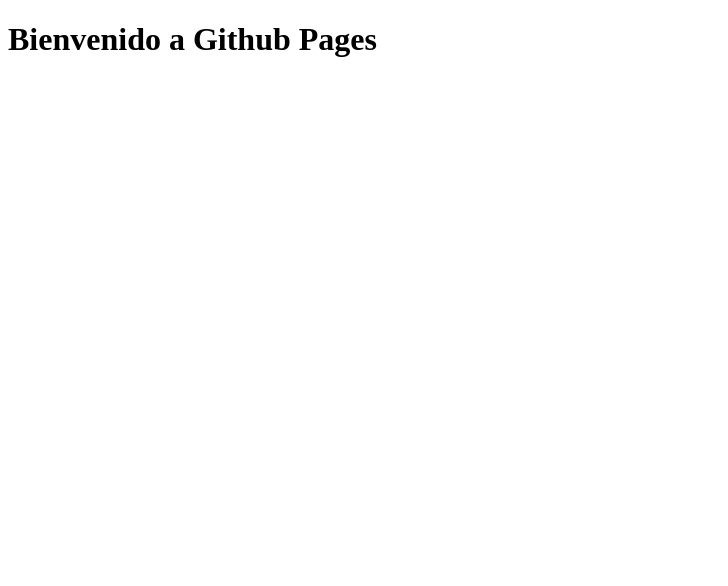
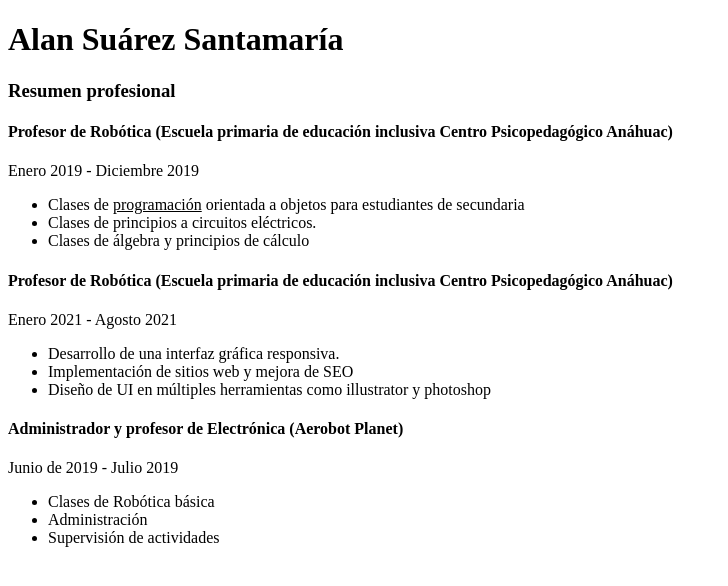
Before and after one commit to AlnSuarez/laboratorio1, a plain HTML site: page index.html in a window 1280 px wide. Shown: the whole page, without its empty margins (0-728 px from the left). Drawn offline with Linux system fonts and the light colour scheme.

Commit message:
added changes to index

```diff
--- a/index.html
+++ b/index.html
@@ -1,12 +1,63 @@
 <!DOCTYPE html>
 <html lang="en">
-<head>
-    <meta charset="UTF-8">
-    <meta http-equiv="X-UA-Compatible" content="IE=edge">
-    <meta name="viewport" content="width=device-width, initial-scale=1.0">
+  <head>
+    <meta charset="UTF-8" />
+    <meta http-equiv="X-UA-Compatible" content="IE=edge" />
+    <meta name="viewport" content="width=device-width, initial-scale=1.0" />
     <title>Document</title>
-</head>
-<body>
-    <h1>Bienvenido a Github Pages</h1>
-</body>
+  </head>
+  <body>
+    <header>
+      <h1>Alan Suárez Santamaría</h1>
+      <h3>Resumen profesional</h3>
+    </header>
+    <nav></nav>
+    <main>
+      <div>
+        <h4>
+          Profesor de Robótica (Escuela primaria de educación inclusiva Centro
+          Psicopedagógico Anáhuac)
+        </h4>
+      </div>
+      <p>Enero 2019 - Diciembre 2019</p>
+      <ul>
+        <li>
+          Clases de
+          <span style="text-decoration: underline">programación</span> orientada
+          a objetos para estudiantes de secundaria
+        </li>
+        <li>Clases de principios a circuitos eléctricos.</li>
+        <li>Clases de álgebra y principios de cálculo</li>
+      </ul>
+
+      <div>
+        <h4>
+          Profesor de Robótica (Escuela primaria de educación inclusiva Centro
+          Psicopedagógico Anáhuac)
+        </h4>
+      </div>
+      <p>Enero 2021 - Agosto 2021</p>
+      <ul>
+        <li>Desarrollo de una interfaz gráfica responsiva.</li>
+        <li>Implementación de sitios web y mejora de SEO</li>
+        <li>
+          Diseño de UI en múltiples herramientas como illustrator y photoshop
+        </li>
+      </ul>
+
+      <div>
+        <h4>Administrador y profesor de Electrónica (Aerobot Planet)</h4>
+      </div>
+      <p>Junio de 2019 - Julio 2019</p>
+      <ul>
+        <li>Clases de Robótica básica</li>
+        <li>Administración</li>
+        <li>Supervisión de actividades</li>
+      </ul>
+    </main>
+    <section></section>
+    <footer></footer>
+
+    <address></address>
+  </body>
 </html>
```
